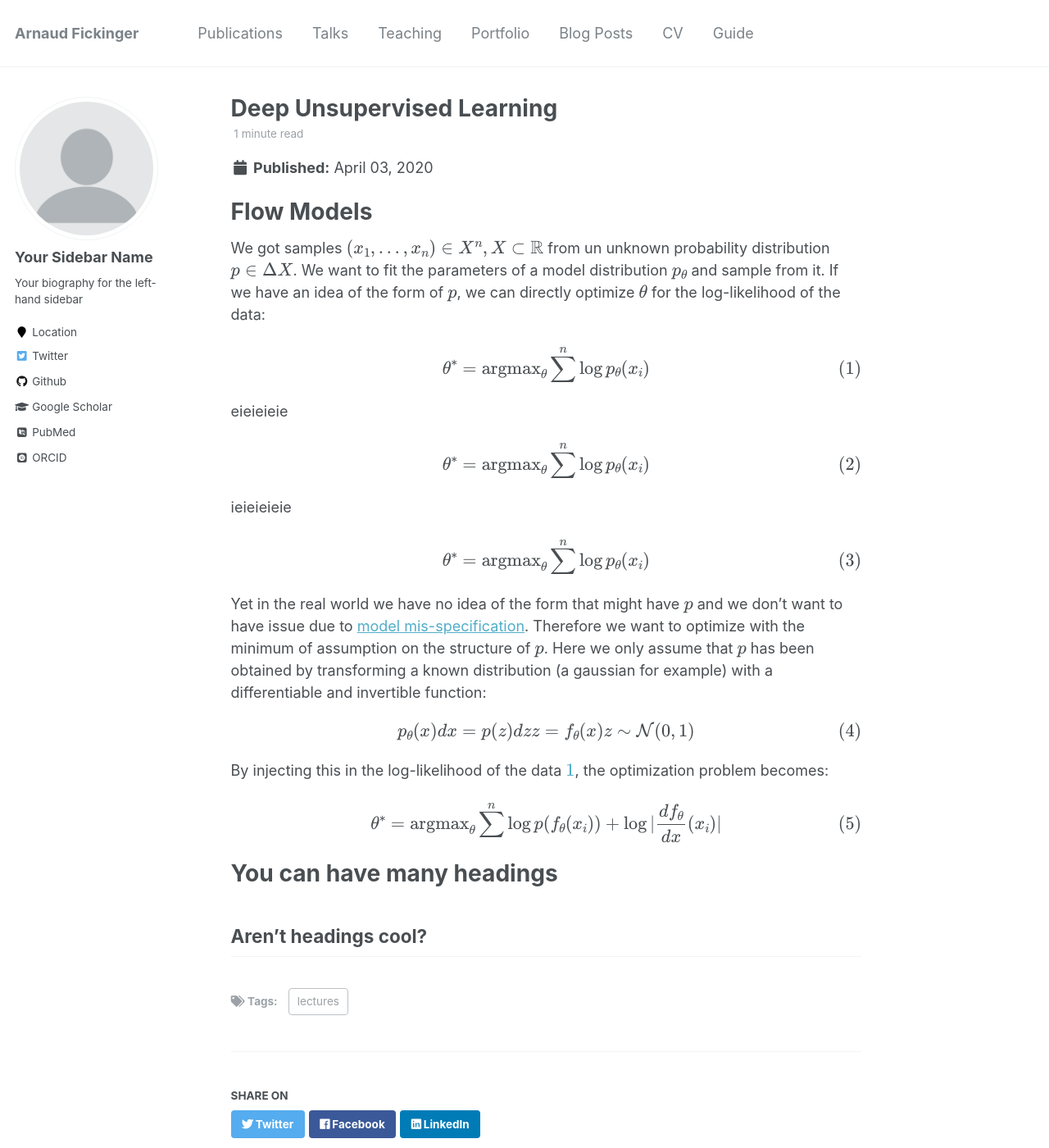
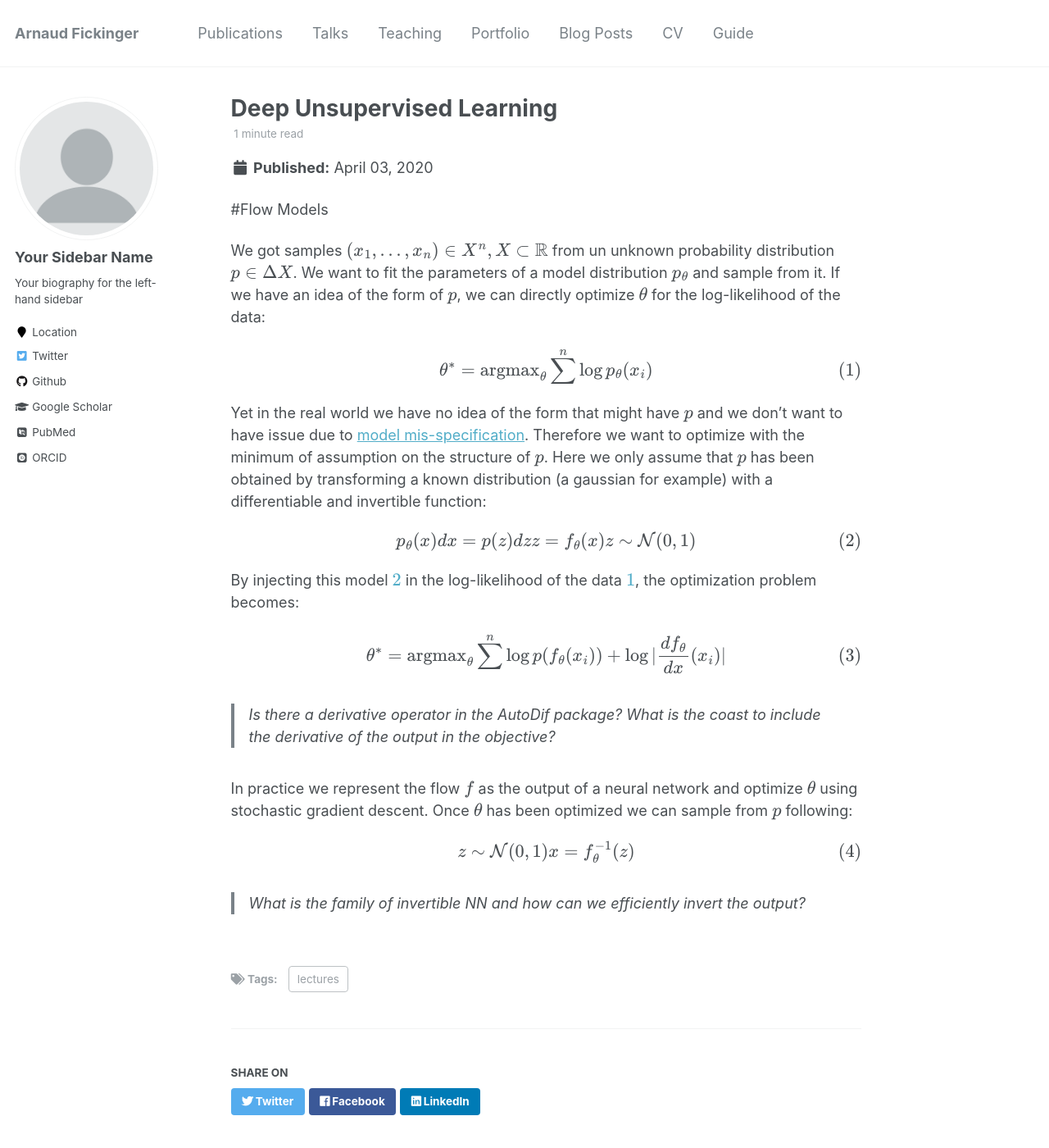
Before and after one commit to ArnaudFickinger/arnaudfickinger.github.io, a Jekyll site: the page built from _posts/2012-08-14-deep-unsupervised-learning.md, in a window 1280 px wide and 1400 px high. Shown: the whole window at 82% size. Built offline with Jekyll 4.4.1, drawn with Linux system fonts in a browser that asks for light colours; some web fonts are replaced; formulas are drawn with MathJax 3.

Commit message:
post_dul

```diff
--- a/_posts/2012-08-14-deep-unsupervised-learning.md
+++ b/_posts/2012-08-14-deep-unsupervised-learning.md
@@ -6,8 +6,8 @@ tags:
   - lectures
 ---
 
-Flow Models
-=
+#Flow Models
+
 
 We got samples $(x_1, ..., x_n) \in X^n, X\subset \mathbb{R} \$ from un unknown probability distribution $p \in \Delta X$. We want
 to fit the parameters of a model distribution $p_{\theta}$ and sample from it. If we have an idea of the form of $p$,
@@ -15,33 +15,27 @@ we can directly optimize $\theta$ for the log-likelihood of the data:
 
 $$\label{eq:1} \theta^* = \text{argmax}_{\theta} \sum^n \log p_{\theta}(x_i)$$
 
-eieieieie
-
-$$ \begin{equation} \theta^* = \text{argmax}_{\theta} \sum^n \log p_{\theta}(x_i) \end{equation} $$
-
-ieieieieie
-
-$$ \begin{equation} \theta^* = \text{argmax}_{\theta} \sum^n \log p_{\theta}(x_i) \end{equation} $$
-
 Yet in the real world we have no idea of the form that might have $p$ and we don't want to have issue due to
 [model mis-specification](https://jsteinhardt.wordpress.com/2017/01/10/latent-variables-and-model-mis-specification/).
   Therefore we want to optimize with the minimum of assumption on the structure of $p$. Here we only assume that
   $p$ has been obtained by transforming a known distribution (a gaussian for example) with a differentiable and invertible function:
 
-$$p_{\theta}(x)dx = p(z)dz \\
+$$\label{eq:2} p_{\theta}(x)dx = p(z)dz \\
     z = f_{\theta}(x) \\
     z \sim \mathcal{N}(0,1)
     $$
 
-By injecting this in the log-likelihood of the data $\ref{eq:1}$, the optimization problem becomes:
+By injecting this model $\ref{eq:2}$ in the log-likelihood of the data $\ref{eq:1}$, the optimization problem becomes:
 
 $$\theta^* = \text{argmax}_{\theta} \sum^n \log p(f_{\theta}(x_i)) + \log |\frac{df_{\theta}}{dx}(x_i)|$$
 
+>Is there a derivative operator in the AutoDif package? What is the coast to include the derivative of the output in the objective?
 
+In practice we represent the flow $f$ as the output of a neural network and optimize $\theta$ using stochastic gradient descent.
+Once $\theta$ has been optimized we can sample from $p$ following:
 
+$$ z \sim \mathcal{N}(0,1) \\
+    x = f_{\theta}^{-1}(z)
+    $$
 
-You can have many headings
-======
-
-Aren't headings cool?
--
+>What is the family of invertible NN and how can we efficiently invert the output?
```
